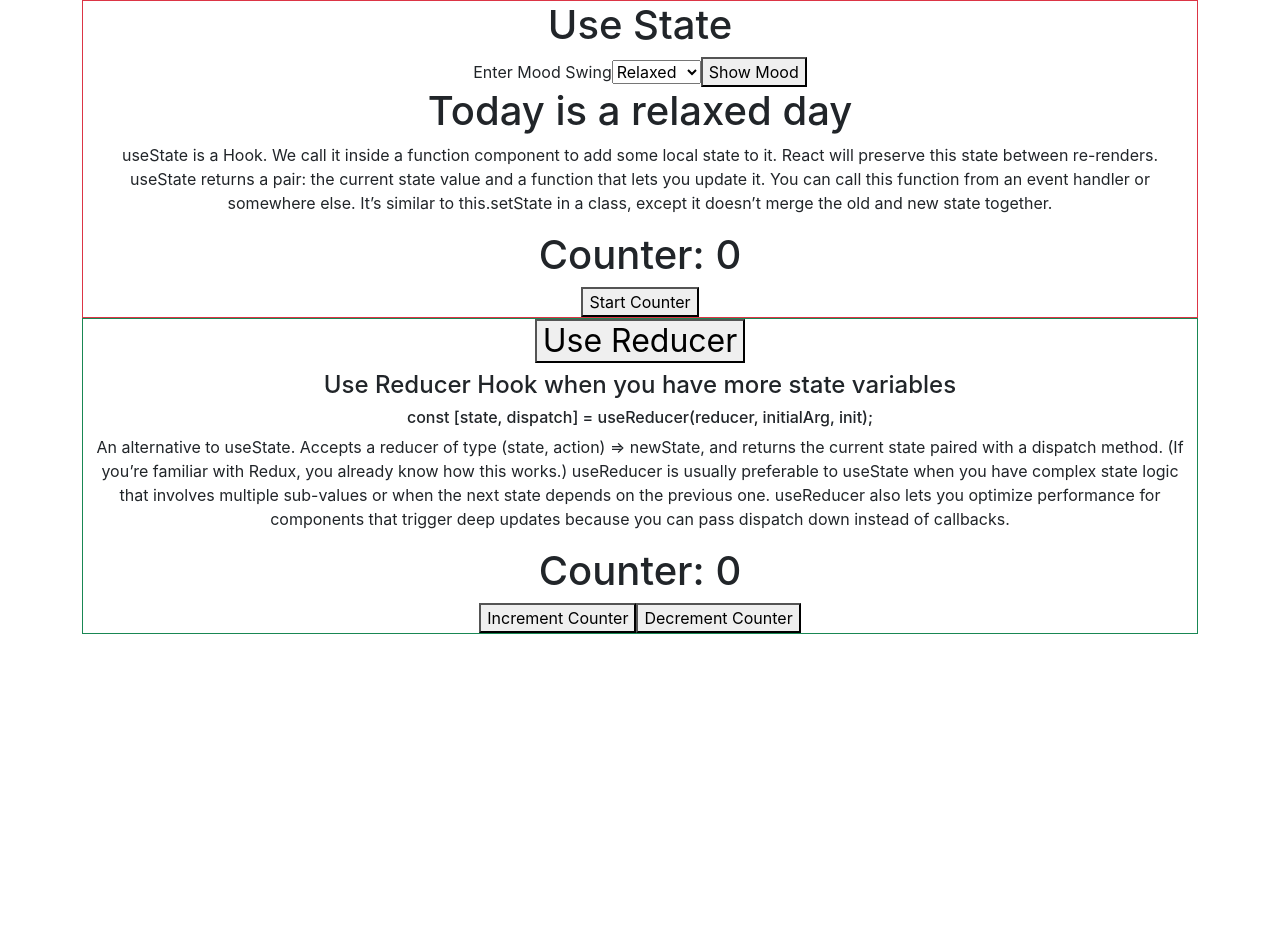
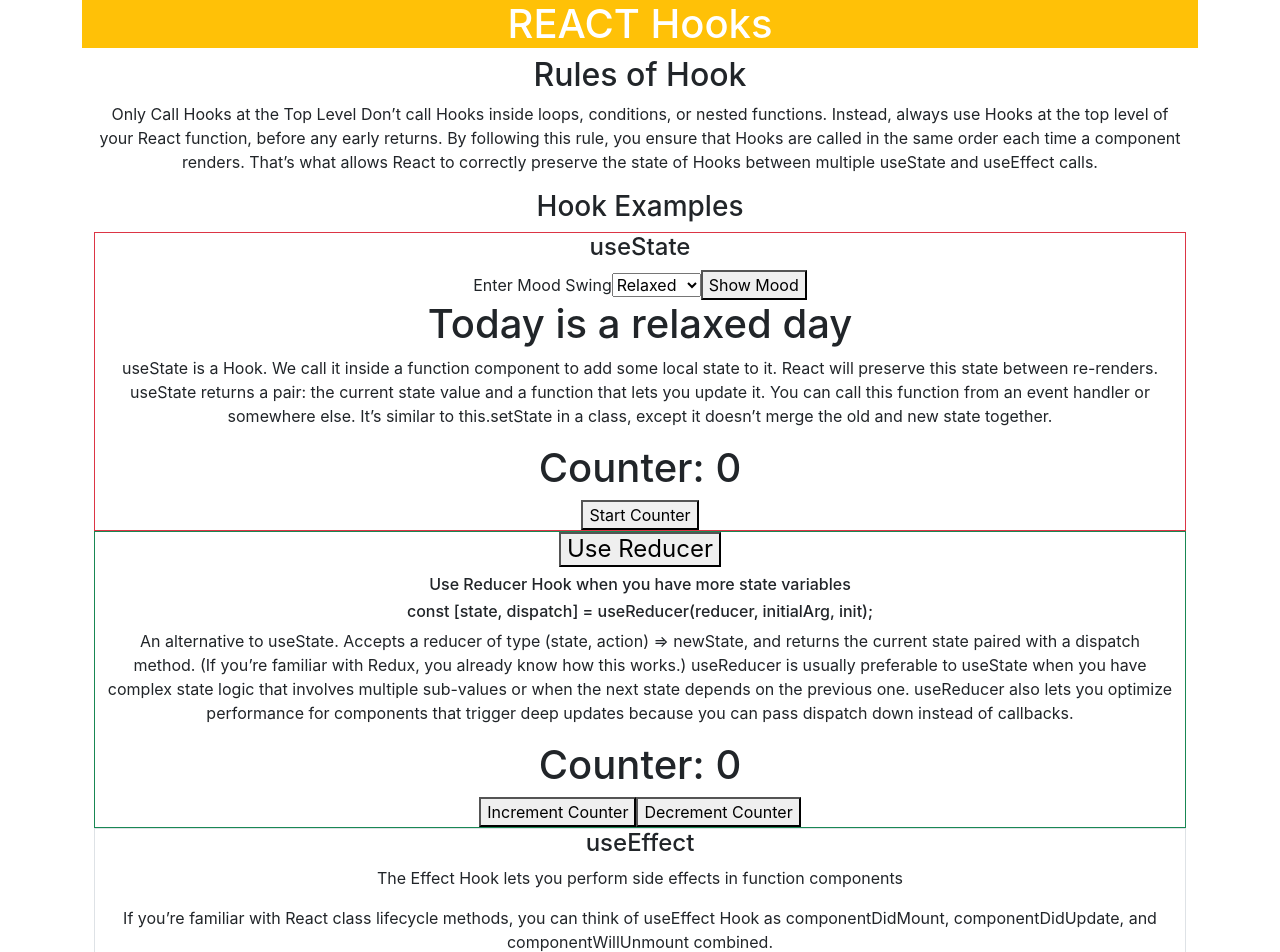
Before and after one commit to Sanganu/reacthooks, a React (Create React App) app in the folder intpr/: page / in a window 1280 px wide. Shown: the top 952 px of the page. Before the commit the page ends 800 px from the top, so only its background shows below. Built offline with nearby package versions, Linux system fonts and the light colour scheme; no server answers.

Commit message:
Add ackowledments and start with useEffect

```diff
--- a/intpr/src/App.js
+++ b/intpr/src/App.js
@@ -2,13 +2,28 @@ import logo from './logo.svg';
 import './App.css';
 import TaskList from "./Components/TaskList";
 import HookUseState from "./Components/HookUseState";
-import HookUseReducer from "./Components/HookUseReducer"
+import HookUseReducer from "./Components/HookUseReducer";
+import HookUseEffect from "./Components/HookUseEffect";
 function App() {
   return (
     <div className="App container">
-    <HookUseState />
-    <HookUseReducer/>
-     {/* <TaskList /> */}
+      <header className="text-center bg-warning text-white">
+        <h1>REACT Hooks </h1>
+      </header>
+      <section className="container">
+        <h2>Rules of Hook</h2>
+        <p>Only Call Hooks at the Top Level
+Don’t call Hooks inside loops, conditions, or nested functions. Instead, always use Hooks at the top level of your React function, before any early returns. By following this rule, you ensure that Hooks are called in the same order each time a component renders. That’s what allows React to correctly preserve the state of Hooks between multiple useState and useEffect calls. </p>
+      </section>
+      <main className="container">
+        <h3>Hook Examples</h3>
+        <HookUseState />
+        <HookUseReducer />
+        <HookUseEffect />
+      </main>
+      <main className="container">
+        {/* <TaskList /> */}
+      </main>
     </div>
   );
 }
--- a/intpr/src/Components/HookUseEffect.js
+++ b/intpr/src/Components/HookUseEffect.js
@@ -1,7 +1,20 @@
-import React from "react";
+import React, {useEffect} from "react";
 
 const HookUseEffect = ()=>{
-    return(<div>
+    useEffect(async ()=>{
+      let apiResults = await fetch("https://jsonplaceholder.typicode.com/users")
+      if(apiResults.ok){
+      apiResults = apiResults.json()
+      console.log(apiResults)
+      }else{
+          console.log("API Results failed")
+      }
+    },[])
+    return(<div className="container border border-green text-center">
+    <h4>useEffect</h4>
+    <p>The Effect Hook lets you perform side effects in function components</p>
+    <p>If you’re familiar with React class lifecycle methods, you can think of useEffect Hook as componentDidMount, componentDidUpdate, and componentWillUnmount combined.</p>
+    <p>What does useEffect do? By using this Hook, you tell React that your component needs to do something after render. React will remember the function you passed (we’ll refer to it as our “effect”), and call it later after performing the DOM updates. </p>
         </div>)
 }
 
--- a/intpr/src/Components/HookUseReducer.js
+++ b/intpr/src/Components/HookUseReducer.js
@@ -32,9 +32,9 @@ const HookUseReducer = () => {
         showText: true
     });
     return (<div className="container border border-success">
-        <h2><button onClick={(event)=>dispatch({type:"TOGGLEDISPLAYTEXT"})}>Use Reducer</button></h2>
+        <h4><button onClick={(event)=>dispatch({type:"TOGGLEDISPLAYTEXT"})}>Use Reducer</button></h4>
         {state.showText && <section>
-            <h4>Use Reducer Hook when you have more state variables</h4>
+            <h6>Use Reducer Hook when you have more state variables</h6>
             <h6>const [state, dispatch] = useReducer(reducer, initialArg, init);</h6><p>
             An alternative to useState. Accepts a reducer of type (state, action) => newState, and returns the current state paired with a dispatch method. (If you’re familiar with Redux, you already know how this works.)
 
--- a/intpr/src/Components/HookUseState.js
+++ b/intpr/src/Components/HookUseState.js
@@ -12,7 +12,7 @@ const HookUseState = () => {
         setMood(target.value)
     }
     return (<div className="text-center container border border-danger">
-       <h1>Use State</h1>
+       <h4>useState</h4>
         <label>Enter Mood Swing</label>
         <select value={mood} name="mood" onChange={handleOnChange}>
             <option value='happy'>Happy</option>
--- a/intpr/src/Components/TaskList.js
+++ b/intpr/src/Components/TaskList.js
@@ -15,9 +15,10 @@ const TaskList =()=>{
     ])
     const[userTask,updateUserEntry]=useState("");
     const[userCheck, setUserTaskStatus]=useState(false);
-    useEffect = (()=>{
 
-    },task)
+    useEffect  (()=>{
+        handleAddTask()
+    },[])
 
     const handleAddTask = (event) => {
 
```
Also changed, not shown: 2 other files (tests, documents, lock files or other folders).
